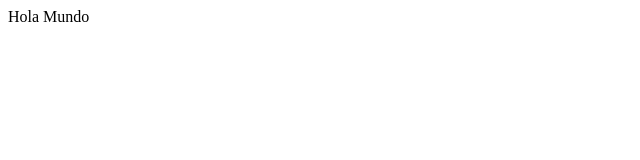
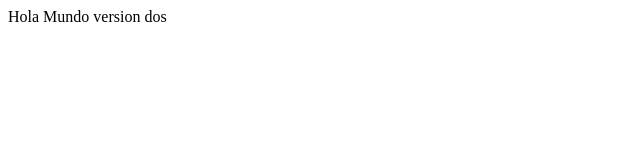
Before and after one commit to LeandroValenSilva/Producto1_8, a plain HTML site: page Main.html in a window 1280 px wide. Shown: the full height of the page, 0-640 px from the left. Drawn offline with Linux system fonts and the light colour scheme.

Commit message:
Actualizar Main.html

```diff
--- a/Main.html
+++ b/Main.html
@@ -7,7 +7,7 @@
     <title>Document</title>
 </head>
 <body>
-    <a>Hola Mundo</a>
+	    <a>Hola Mundo version dos</a>
 
 </body>
 </html>
```
